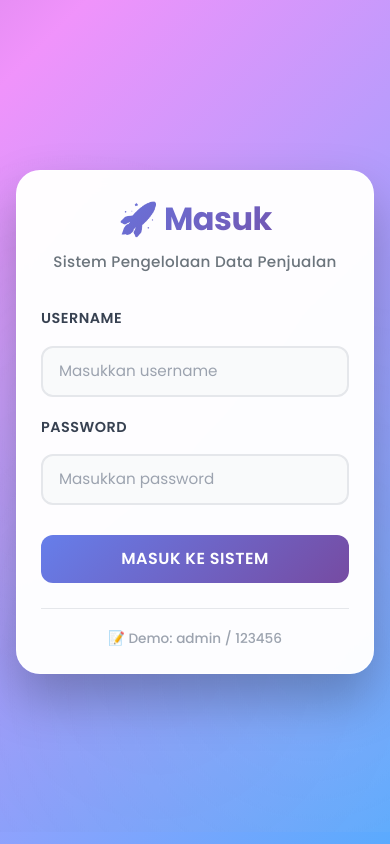
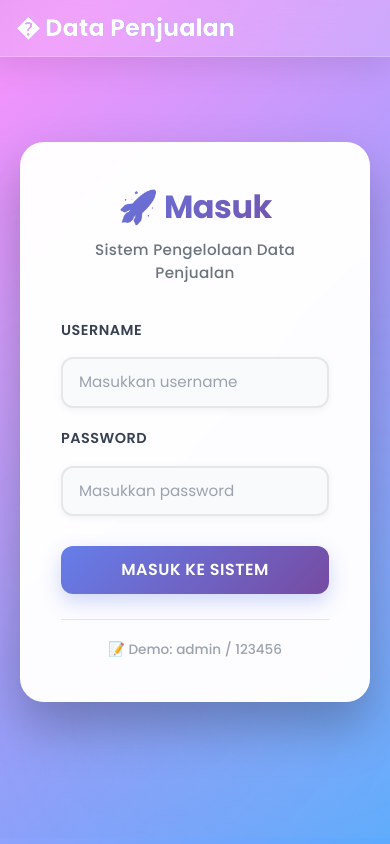
Before and after one commit to kurniananda772/web-aplikasi-pengelola-data, a React (Create React App) app: page / in a window 390 px wide. Built offline with nearby package versions, Linux system fonts and the light colour scheme.

Commit message:
perubahan pada dashboard website

```diff
--- a/src/App.css
+++ b/src/App.css
@@ -8,7 +8,9 @@
 
 body {
   font-family: 'Poppins', sans-serif;
-  background: linear-gradient(135deg, #1a1a2e 0%, #16213e 50%, #0f3460 100%);
+  background: linear-gradient(135deg, #667eea 0%, #764ba2 25%, #f093fb 50%, #4facfe 75%, #00f2fe 100%);
+  background-size: 400% 400%;
+  animation: gradientShift 15s ease infinite;
   min-height: 100vh;
   color: #333;
 }
@@ -17,6 +19,21 @@ body {
   min-height: 100vh;
   display: flex;
   flex-direction: column;
+  position: relative;
+}
+
+.App::before {
+  content: '';
+  position: fixed;
+  top: 0;
+  left: 0;
+  right: 0;
+  bottom: 0;
+  background-image:
+    radial-gradient(circle at 20% 30%, rgba(255, 255, 255, 0.1) 0%, transparent 50%),
+    radial-gradient(circle at 80% 80%, rgba(255, 255, 255, 0.08) 0%, transparent 50%);
+  pointer-events: none;
+  z-index: 0;
 }
 
 /* Container */
@@ -24,6 +41,8 @@ body {
   max-width: 1200px;
   margin: 0 auto;
   width: 100%;
+  position: relative;
+  z-index: 1;
 }
 
 .mx-auto {
@@ -43,10 +62,14 @@ body {
 
 /* Navbar Styles */
 .navbar {
-  background: rgba(255, 255, 255, 0.1);
+  background: rgba(255, 255, 255, 0.15);
   backdrop-filter: blur(20px);
-  border-bottom: 1px solid rgba(255, 255, 255, 0.1);
+  border-bottom: 1px solid rgba(255, 255, 255, 0.2);
   padding: 1rem 2rem;
+  position: relative;
+  z-index: 50;
+  box-shadow: 0 8px 32px rgba(0, 0, 0, 0.1);
+  animation: slideDown 0.5s ease-out;
 }
 
 .navbar a {
@@ -60,14 +83,22 @@ body {
 
 /* Cards */
 .card {
-  background: rgba(255, 255, 255, 0.97);
+  background: rgba(255, 255, 255, 0.98);
   backdrop-filter: blur(10px);
-  border-radius: 16px;
-  box-shadow: 0 10px 40px rgba(0, 0, 0, 0.1);
-  border: 1px solid rgba(255, 255, 255, 0.2);
+  border-radius: 20px;
+  box-shadow: 0 20px 60px rgba(0, 0, 0, 0.15),
+              inset 0 1px 0 rgba(255, 255, 255, 0.8);
+  border: 1px solid rgba(255, 255, 255, 0.3);
   margin-bottom: 2rem;
   overflow: hidden;
-  animation: fadeIn 0.3s ease-in;
+  animation: slideUp 0.6s cubic-bezier(0.34, 1.56, 0.64, 1);
+  transition: all 0.3s ease;
+}
+
+.card:hover {
+  box-shadow: 0 30px 80px rgba(0, 0, 0, 0.2),
+              inset 0 1px 0 rgba(255, 255, 255, 0.9);
+  transform: translateY(-5px);
 }
 
 .card .p-6 {
@@ -82,6 +113,8 @@ body {
   margin: 0;
   font-size: 1.875rem;
   font-weight: 700;
+  letter-spacing: -0.5px;
+  animation: fadeIn 0.6s ease-out 0.2s both;
 }
 
 /* Grid */
@@ -130,42 +163,61 @@ body {
 .btn-primary {
   background: linear-gradient(135deg, #667eea 0%, #764ba2 100%);
   border: none;
-  border-radius: 10px;
-  padding: 12px 24px;
+  border-radius: 12px;
+  padding: 12px 28px;
   color: white;
   font-weight: 600;
   font-size: 14px;
   font-family: 'Poppins', sans-serif;
   cursor: pointer;
-  transition: all 0.3s ease;
-  box-shadow: 0 4px 15px rgba(102, 126, 234, 0.3);
+  transition: all 0.3s cubic-bezier(0.34, 1.56, 0.64, 1);
+  box-shadow: 0 8px 20px rgba(102, 126, 234, 0.3);
+  position: relative;
+  overflow: hidden;
+}
+
+.btn-primary::before {
+  content: '';
+  position: absolute;
+  top: 0;
+  left: -100%;
+  width: 100%;
+  height: 100%;
+  background: rgba(255, 255, 255, 0.2);
+  transition: left 0.5s ease;
+  z-index: -1;
+}
+
+.btn-primary:hover::before {
+  left: 100%;
 }
 
 .btn-primary:hover {
-  transform: translateY(-2px);
-  box-shadow: 0 8px 25px rgba(102, 126, 234, 0.4);
+  transform: translateY(-3px) scale(1.02);
+  box-shadow: 0 12px 35px rgba(102, 126, 234, 0.5);
 }
 
 .btn-primary:active {
-  transform: translateY(0);
+  transform: translateY(-1px) scale(0.98);
 }
 
 .btn-secondary {
   background: linear-gradient(135deg, #6c757d 0%, #495057 100%);
   border: none;
-  border-radius: 10px;
-  padding: 12px 24px;
+  border-radius: 12px;
+  padding: 12px 28px;
   color: white;
   font-weight: 600;
   font-size: 14px;
   font-family: 'Poppins', sans-serif;
   cursor: pointer;
-  transition: all 0.3s ease;
+  transition: all 0.3s cubic-bezier(0.34, 1.56, 0.64, 1);
+  box-shadow: 0 8px 20px rgba(108, 117, 125, 0.3);
 }
 
 .btn-secondary:hover {
-  transform: translateY(-2px);
-  box-shadow: 0 6px 20px rgba(108, 117, 125, 0.3);
+  transform: translateY(-3px) scale(1.02);
+  box-shadow: 0 12px 35px rgba(108, 117, 125, 0.5);
 }
 
 .btn-danger {
@@ -177,40 +229,52 @@ body {
   cursor: pointer;
   transition: all 0.3s ease;
   font-size: 13px;
+  font-weight: 500;
+  box-shadow: 0 4px 15px rgba(255, 107, 107, 0.3);
 }
 
 .btn-danger:hover {
-  transform: scale(1.05);
-  box-shadow: 0 5px 15px rgba(255, 107, 107, 0.4);
+  transform: scale(1.08) translateY(-2px);
+  box-shadow: 0 8px 25px rgba(255, 107, 107, 0.5);
 }
 
 /* Form Controls */
 .form-control {
   border: 2px solid #e1e5e9;
-  border-radius: 10px;
+  border-radius: 12px;
   padding: 12px 16px;
   font-size: 14px;
   font-family: 'Poppins', sans-serif;
   transition: all 0.3s ease;
   background: #f8f9fa;
   width: 100%;
+  box-shadow: 0 2px 8px rgba(0, 0, 0, 0.05);
+  animation: fadeIn 0.4s ease-out;
 }
 
 .form-control:focus {
   border-color: #667eea;
-  box-shadow: 0 0 0 3px rgba(102, 126, 234, 0.1);
+  box-shadow: 0 0 0 4px rgba(102, 126, 234, 0.15),
+              0 4px 12px rgba(102, 126, 234, 0.2);
   outline: none;
   background: white;
+  transform: translateY(-2px);
 }
 
 .form-control::placeholder {
   color: #adb5bd;
+  transition: color 0.3s ease;
+}
+
+.form-control:focus::placeholder {
+  color: #667eea;
 }
 
 .form-control:disabled {
   background: #f0f0f0;
   color: #999;
   cursor: not-allowed;
+  opacity: 0.7;
 }
 
 /* Labels */
@@ -229,39 +293,53 @@ label {
   box-shadow: 0 10px 40px rgba(0, 0, 0, 0.08);
   width: 100%;
   border-collapse: collapse;
+  animation: slideUp 0.6s cubic-bezier(0.34, 1.56, 0.64, 1) 0.2s both;
 }
 
 .table thead tr {
-  background: linear-gradient(135deg, #667eea 0%, #764ba2 100%);
+  background: linear-gradient(90deg, #667eea 0%, #764ba2 100%);
+  box-shadow: 0 4px 12px rgba(102, 126, 234, 0.2);
 }
 
 .table th {
   color: white;
   font-weight: 600;
-  padding: 16px;
+  padding: 18px 16px;
   text-align: left;
   font-size: 13px;
   text-transform: uppercase;
-  letter-spacing: 0.5px;
+  letter-spacing: 0.8px;
+  animation: fadeIn 0.5s ease-out;
 }
 
 .table td {
-  padding: 16px;
+  padding: 16px 16px;
   border-bottom: 1px solid #f1f3f4;
   color: #495057;
+  animation: slideUp 0.5s ease-out;
 }
 
 .table tbody tr {
-  transition: all 0.2s ease;
+  transition: all 0.3s cubic-bezier(0.34, 1.56, 0.64, 1);
+  animation: fadeIn 0.4s ease-out;
 }
 
 .table tbody tr:hover {
-  background: linear-gradient(90deg, rgba(102, 126, 234, 0.05) 0%, rgba(118, 75, 162, 0.05) 100%);
+  background: linear-gradient(90deg, rgba(102, 126, 234, 0.08) 0%, rgba(118, 75, 162, 0.08) 100%);
+  transform: scale(1.01);
+  box-shadow: inset 0 0 10px rgba(102, 126, 234, 0.1);
 }
 
 .table tbody tr:last-child td {
   border-bottom: none;
 }
+
+/* Table Row Stagger Animation */
+.table tbody tr:nth-child(1) { animation-delay: 0.1s; }
+.table tbody tr:nth-child(2) { animation-delay: 0.15s; }
+.table tbody tr:nth-child(3) { animation-delay: 0.2s; }
+.table tbody tr:nth-child(4) { animation-delay: 0.25s; }
+.table tbody tr:nth-child(5) { animation-delay: 0.3s; }
 
 /* Loading Spinner */
 .loading-spinner {
@@ -272,12 +350,89 @@ label {
 }
 
 .animate-spin {
-  animation: spin 1s linear infinite;
+  animation: spin 1.5s linear infinite;
+  color: #667eea;
+}
+
+@keyframes gradientShift {
+  0% {
+    background-position: 0% 50%;
+  }
+  50% {
+    background-position: 100% 50%;
+  }
+  100% {
+    background-position: 0% 50%;
+  }
+}
+
+@keyframes slideDown {
+  from {
+    opacity: 0;
+    transform: translateY(-20px);
+  }
+  to {
+    opacity: 1;
+    transform: translateY(0);
+  }
+}
+
+@keyframes slideUp {
+  from {
+    opacity: 0;
+    transform: translateY(30px);
+  }
+  to {
+    opacity: 1;
+    transform: translateY(0);
+  }
+}
+
+@keyframes fadeIn {
+  from {
+    opacity: 0;
+    transform: translateY(15px);
+  }
+  to {
+    opacity: 1;
+    transform: translateY(0);
+  }
 }
 
 @keyframes spin {
-  from { transform: rotate(0deg); }
-  to { transform: rotate(360deg); }
+  from {
+    transform: rotate(0deg);
+  }
+  to {
+    transform: rotate(360deg);
+  }
+}
+
+@keyframes pulse {
+  0%, 100% {
+    opacity: 1;
+  }
+  50% {
+    opacity: 0.5;
+  }
+}
+
+@keyframes float {
+  0%, 100% {
+    transform: translateY(0px);
+  }
+  50% {
+    transform: translateY(-10px);
+  }
+}
+
+@keyframes shimmer {
+  0% {
+    background-position: -1000px 0;
+  }
+  100% {
+    background-position: 1000px 0;
+  }
 }
 
 /* Error Messages */
@@ -318,24 +473,31 @@ label {
   border-radius: 16px;
   padding: 1.5rem;
   margin-top: 2rem;
+  animation: slideUp 0.6s ease-out;
+  box-shadow: 0 8px 24px rgba(79, 172, 254, 0.15);
 }
 
 .bg-blue-50 h3 {
   color: #0d6efd;
   margin-bottom: 1rem;
+  font-weight: 600;
+  font-size: 1.1rem;
 }
 
 .bg-white {
   background: white;
   border-radius: 12px;
   padding: 1rem;
-  box-shadow: 0 2px 8px rgba(0, 0, 0, 0.05);
-  transition: all 0.3s ease;
+  box-shadow: 0 4px 12px rgba(0, 0, 0, 0.08);
+  transition: all 0.3s cubic-bezier(0.34, 1.56, 0.64, 1);
+  border: 1px solid rgba(0, 0, 0, 0.05);
+  animation: fadeIn 0.4s ease-out;
 }
 
 .bg-white:hover {
-  transform: translateY(-2px);
-  box-shadow: 0 8px 20px rgba(0, 0, 0, 0.1);
+  transform: translateY(-4px);
+  box-shadow: 0 12px 30px rgba(102, 126, 234, 0.2);
+  border-color: rgba(102, 126, 234, 0.2);
 }
 
 /* Login Page */
@@ -420,17 +582,22 @@ label {
 
 @media (max-width: 768px) {
   .py-8 {
-    padding-top: 1rem;
-    padding-bottom: 1rem;
+    padding-top: 1.5rem;
+    padding-bottom: 1.5rem;
+  }
+
+  .px-4 {
+    padding-left: 0.75rem;
+    padding-right: 0.75rem;
   }
 
   .card {
     margin-bottom: 1.5rem;
-    border-radius: 12px;
+    border-radius: 16px;
   }
 
   .card h2 {
-    font-size: 1.5rem;
+    font-size: 1.4rem;
   }
 
   .table {
@@ -439,16 +606,26 @@ label {
 
   .table th,
   .table td {
-    padding: 10px 8px;
+    padding: 12px 8px;
   }
 
-  .login-card {
-    padding: 1.5rem;
-    margin: 1rem;
+  .btn-primary,
+  .btn-secondary {
+    padding: 10px 20px;
+    font-size: 13px;
   }
 
   .grid {
     gap: 0.75rem;
+  }
+
+  .form-control {
+    font-size: 16px;
+    padding: 14px 12px;
+  }
+
+  .navbar {
+    padding: 0.75rem 1rem;
   }
 }
 
@@ -485,18 +662,49 @@ label {
 /* API Card Styles */
 .api-card {
   background: linear-gradient(135deg, #f8f9ff 0%, #f0f4ff 100%);
-  transition: all 0.3s ease;
+  transition: all 0.3s cubic-bezier(0.34, 1.56, 0.64, 1);
+  border-radius: 12px;
+  padding: 1rem;
+  border: 1px solid rgba(102, 126, 234, 0.1);
+  box-shadow: 0 4px 12px rgba(102, 126, 234, 0.08);
 }
 
 .api-card:hover {
   background: linear-gradient(135deg, #f0f4ff 0%, #e8ecff 100%);
-  transform: translateY(-4px);
+  transform: translateY(-3px) scale(1.01);
   box-shadow: 0 8px 25px rgba(102, 126, 234, 0.2);
+  border-color: rgba(102, 126, 234, 0.3);
 }
 
 .api-card .font-medium {
   font-size: 14px;
   font-weight: 600;
+  color: #333;
+}
+
+/* Status Indicators */
+.status-badge {
+  display: inline-block;
+  padding: 4px 12px;
+  border-radius: 20px;
+  font-size: 12px;
+  font-weight: 600;
+  animation: pulse 2s ease-in-out infinite;
+}
+
+.status-success {
+  background: #d4edda;
+  color: #155724;
+}
+
+.status-warning {
+  background: #fff3cd;
+  color: #856404;
+}
+
+.status-error {
+  background: #f8d7da;
+  color: #721c24;
 }
 
 .api-card .text-xs {
--- a/src/index.css
+++ b/src/index.css
@@ -269,7 +269,7 @@ code {
   display: flex;
   flex-direction: column;
   gap: 8px;
-  animation: slideUp 0.6s ease-out;
+  animation: slideUp 0.6s cubic-bezier(0.34, 1.56, 0.64, 1);
 }
 
 .form-group:nth-child(1) {
@@ -277,7 +277,23 @@ code {
 }
 
 .form-group:nth-child(2) {
+  animation-delay: 0.15s;
+}
+
+.form-group:nth-child(3) {
   animation-delay: 0.2s;
+}
+
+.form-group:nth-child(4) {
+  animation-delay: 0.25s;
+}
+
+.form-group:nth-child(5) {
+  animation-delay: 0.3s;
+}
+
+.form-group:nth-child(6) {
+  animation-delay: 0.35s;
 }
 
 .form-label {
@@ -333,7 +349,7 @@ code {
   font-size: 1rem;
   font-weight: 600;
   cursor: pointer;
-  transition: all 0.3s ease;
+  transition: all 0.3s cubic-bezier(0.34, 1.56, 0.64, 1);
   background: linear-gradient(135deg, #667eea 0%, #764ba2 100%);
   color: white;
   text-transform: uppercase;
@@ -342,7 +358,8 @@ code {
   overflow: hidden;
   margin-top: 10px;
   animation: slideUp 0.6s ease-out;
-  animation-delay: 0.3s;
+  animation-delay: 0.35s;
+  box-shadow: 0 8px 20px rgba(102, 126, 234, 0.3);
 }
 
 .login-submit::before {
@@ -355,12 +372,12 @@ code {
   border-radius: 50%;
   background: rgba(255, 255, 255, 0.3);
   transform: translate(-50%, -50%);
-  transition: width 0.6s, height 0.6s;
+  transition: width 0.6s cubic-bezier(0.34, 1.56, 0.64, 1), height 0.6s cubic-bezier(0.34, 1.56, 0.64, 1);
 }
 
 .login-submit:hover {
-  transform: translateY(-2px);
-  box-shadow: 0 10px 25px rgba(102, 126, 234, 0.4);
+  transform: translateY(-3px) scale(1.02);
+  box-shadow: 0 12px 35px rgba(102, 126, 234, 0.5);
 }
 
 .login-submit:hover::before {
@@ -369,7 +386,7 @@ code {
 }
 
 .login-submit:active {
-  transform: translateY(0);
+  transform: translateY(-1px) scale(0.98);
 }
 
 .login-footer {
```
